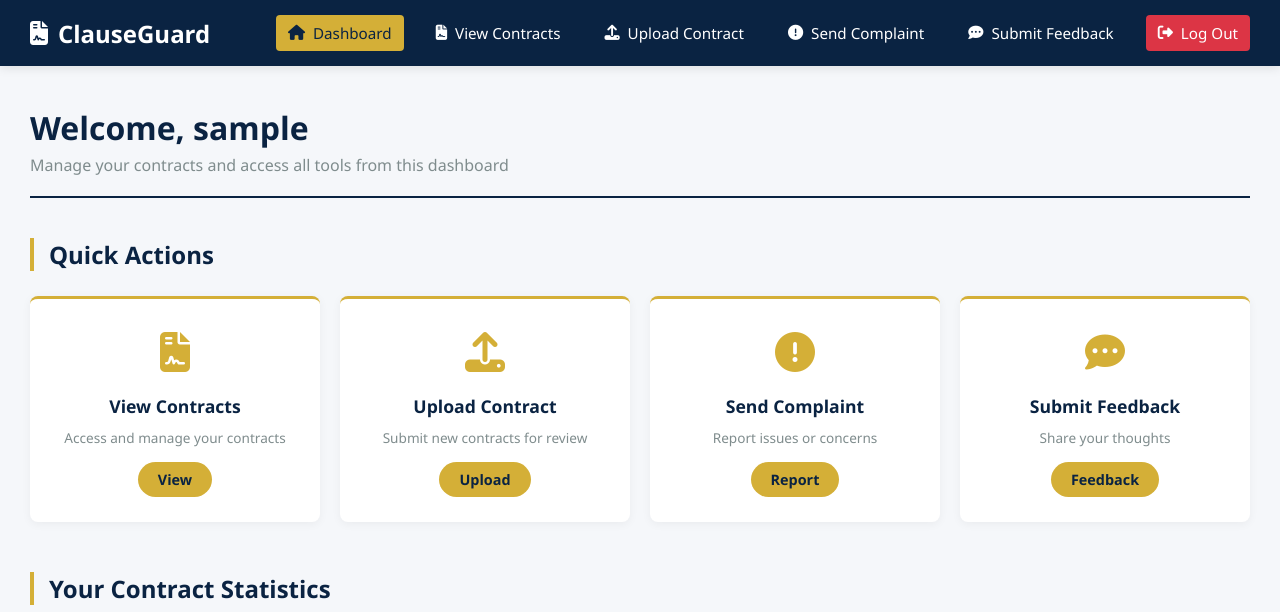
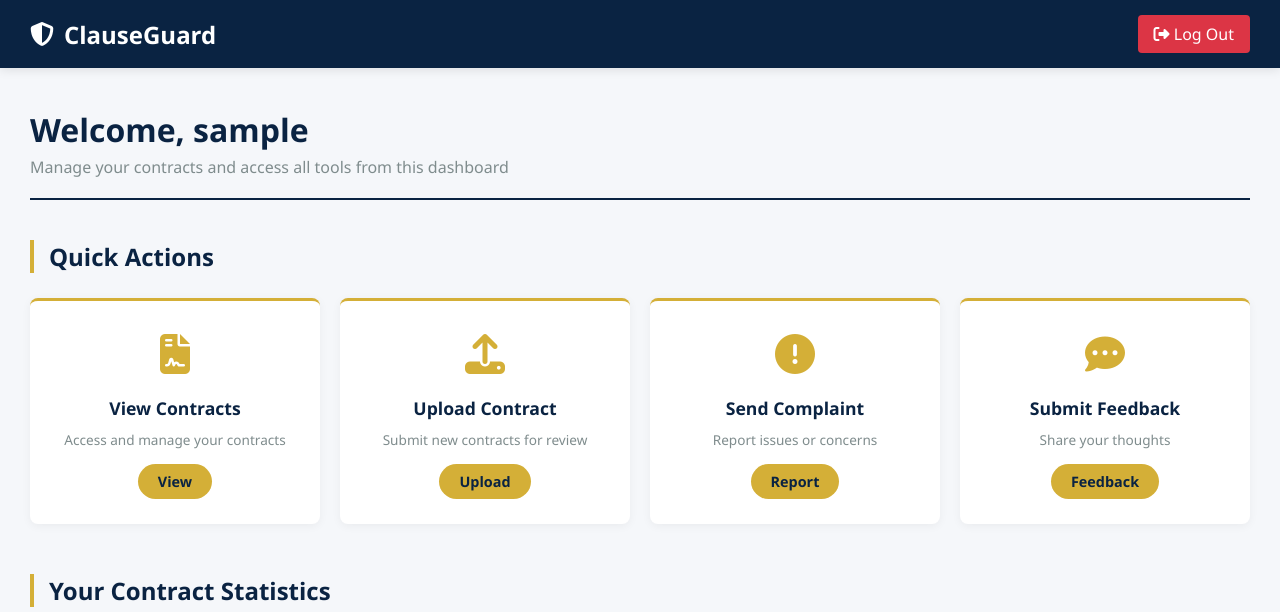
Before and after one commit to Adithyan-cb/ClauseGuard, a Django app: page /user-dashboard/ in a window 1280 px wide. Shown: the top 612 px of the page. Run offline with Django 5.2, Linux system fonts and the light colour scheme; the visitor is signed in with stand-in values (Sample User, id 1); data that the repository does not hold is empty.

Commit message:
set text decor to none in logout btn

```diff
--- a/templates/dashboard.html
+++ b/templates/dashboard.html
@@ -67,6 +67,8 @@
             background-color: #dc3545;
             padding: 8px 16px;
             border-radius: 4px;
+            color: white;
+            text-decoration: none;
         }
 
         .logout-btn:hover {
@@ -250,30 +252,10 @@
     <!-- Navbar -->
     <nav class="navbar">
         <div class="navbar-brand">
-            <i class="fas fa-file-contract"></i>
+            <i class="fas fa-shield-alt"></i>
             ClauseGuard
         </div>
-        <div class="nav-links">
-            <a href="{% url 'user-dashboard' %}" class="active">
-                <i class="fas fa-home"></i>
-                <span>Dashboard</span>
-            </a>
-            <a href="{% url 'view-contracts' %}">
-                <i class="fas fa-file-contract"></i>
-                <span>View Contracts</span>
-            </a>
-            <a href="{% url 'upload-contract' %}">
-                <i class="fas fa-upload"></i>
-                <span>Upload Contract</span>
-            </a>
-            <a href="{% url 'send-complaint' %}">
-                <i class="fas fa-exclamation-circle"></i>
-                <span>Send Complaint</span>
-            </a>
-            <a href="{% url 'send-feedback' %}">
-                <i class="fas fa-comment-dots"></i>
-                <span>Submit Feedback</span>
-            </a>
+
             <a href="{% url 'logout' %}" class="logout-btn">
                 <i class="fas fa-sign-out-alt"></i>
                 <span>Log Out</span>
```
